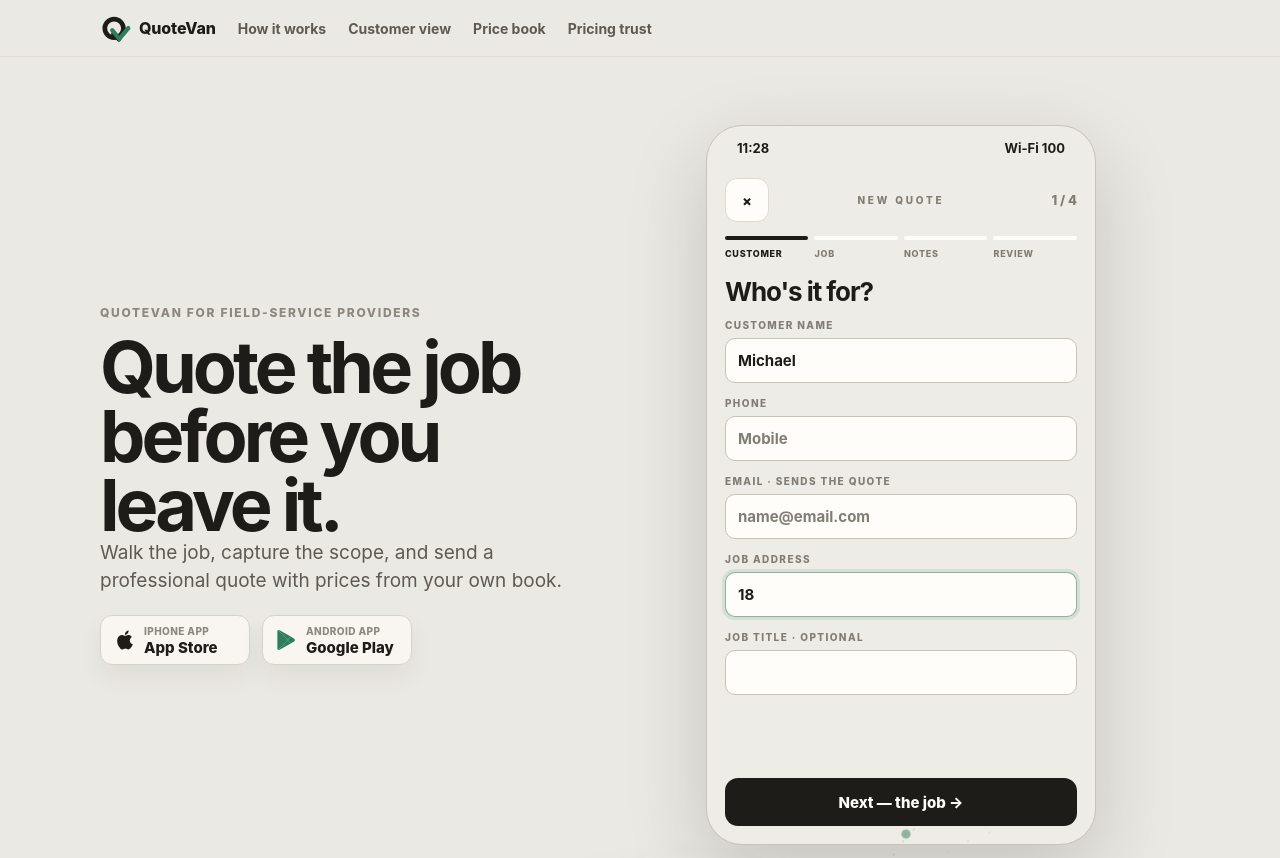
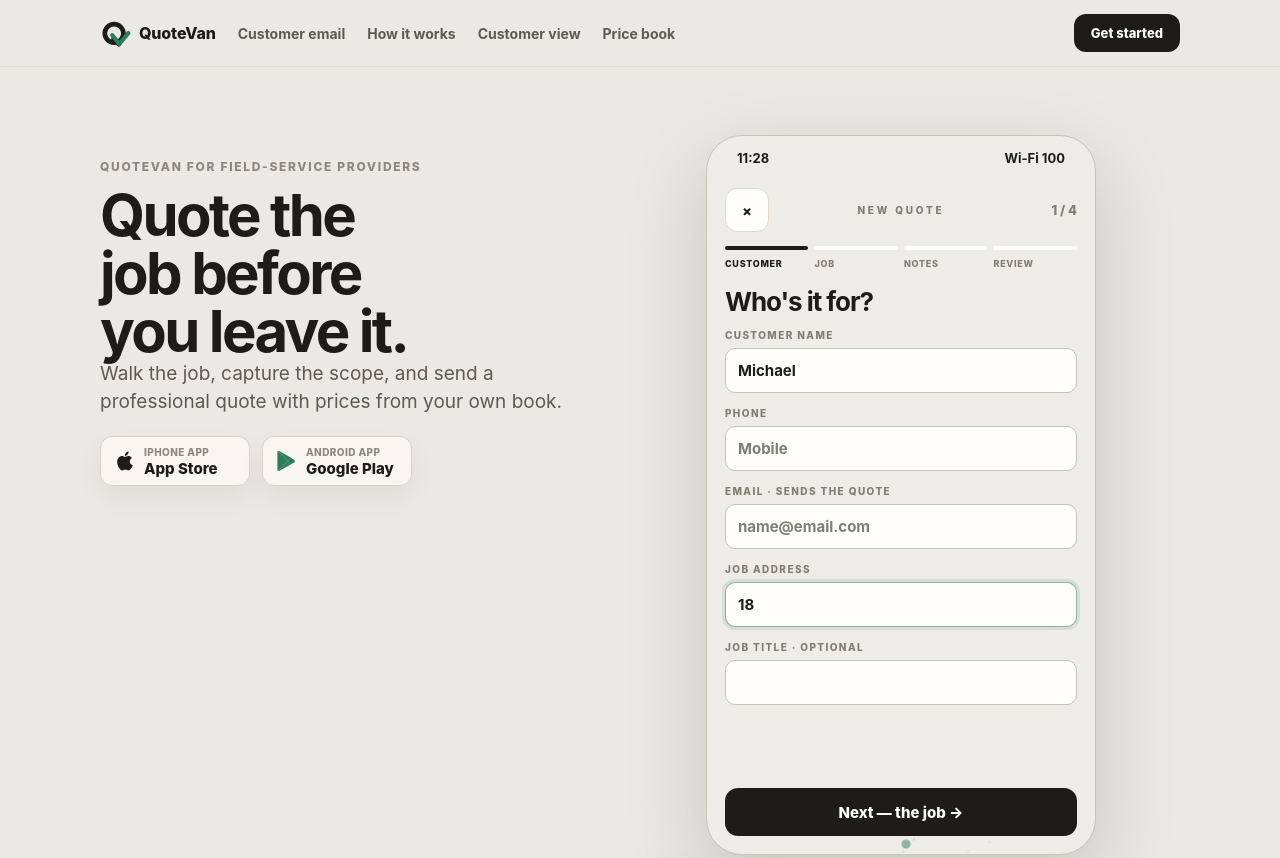
Before and after one commit to TedTes/snapquote, a React (Vite) app in the folder web/: page / in a window 1280 px wide. Shown: the top 858 px of the page. Built offline with nearby package versions, Linux system fonts and the light colour scheme; no server answers.

Commit message:
Polish landing page header

```diff
--- a/web/src/marketing/LandingPage.tsx
+++ b/web/src/marketing/LandingPage.tsx
@@ -15,11 +15,12 @@
             <span>QuoteVan</span>
           </a>
           <nav aria-label="Landing page" className="landing-nav-links">
+            <a href="#trust">Customer email</a>
             <a href="#how">How it works</a>
             <a href="#customer">Customer view</a>
             <a href="#book">Price book</a>
-            <a href="#trust">Pricing trust</a>
           </nav>
+          <a className="btn btn-primary btn-small" href={supportMailto}>Get started</a>
         </div>
       </header>
 
--- a/web/src/marketing/landing.css
+++ b/web/src/marketing/landing.css
@@ -187,9 +187,10 @@
 
 .hero h1 {
   margin-top: 12px;
-  font-size: clamp(42px, 7vw, 72px);
-  line-height: 0.96;
-  letter-spacing: -0.055em;
+  font-size: clamp(36px, 5.6vw, 58px);
+  line-height: 1;
+  letter-spacing: -0.045em;
+  text-wrap: balance;
 }
 
 .landing-lede {
@@ -1693,7 +1694,11 @@
 
   .hero {
     grid-template-columns: minmax(0, 0.86fr) minmax(360px, 1fr);
-    align-items: center;
+    align-items: start;
+  }
+
+  .hero-copy {
+    padding-top: 24px;
   }
 
   .customer-section,
```
